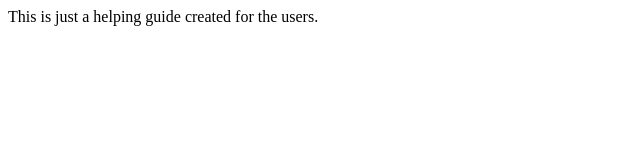
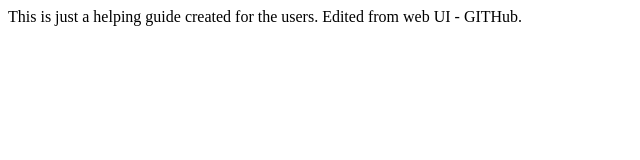
Before and after one commit to psinha18/D_Staorage, a plain HTML site: page Tutotial.html in a window 1280 px wide. Shown: the whole page, without its empty margins (0-640 px from the left). Drawn offline with Linux system fonts and the light colour scheme.

Commit message:
added a line from Web UI to pull it down
added a line from Web UI to pull it down to the local copy.

```diff
--- a/Tutotial.html
+++ b/Tutotial.html
@@ -6,5 +6,6 @@
   </head>
   <body>
     This is just a helping guide created for the users.
+    Edited from web UI - GITHub.
   </body>
 </html>
```
